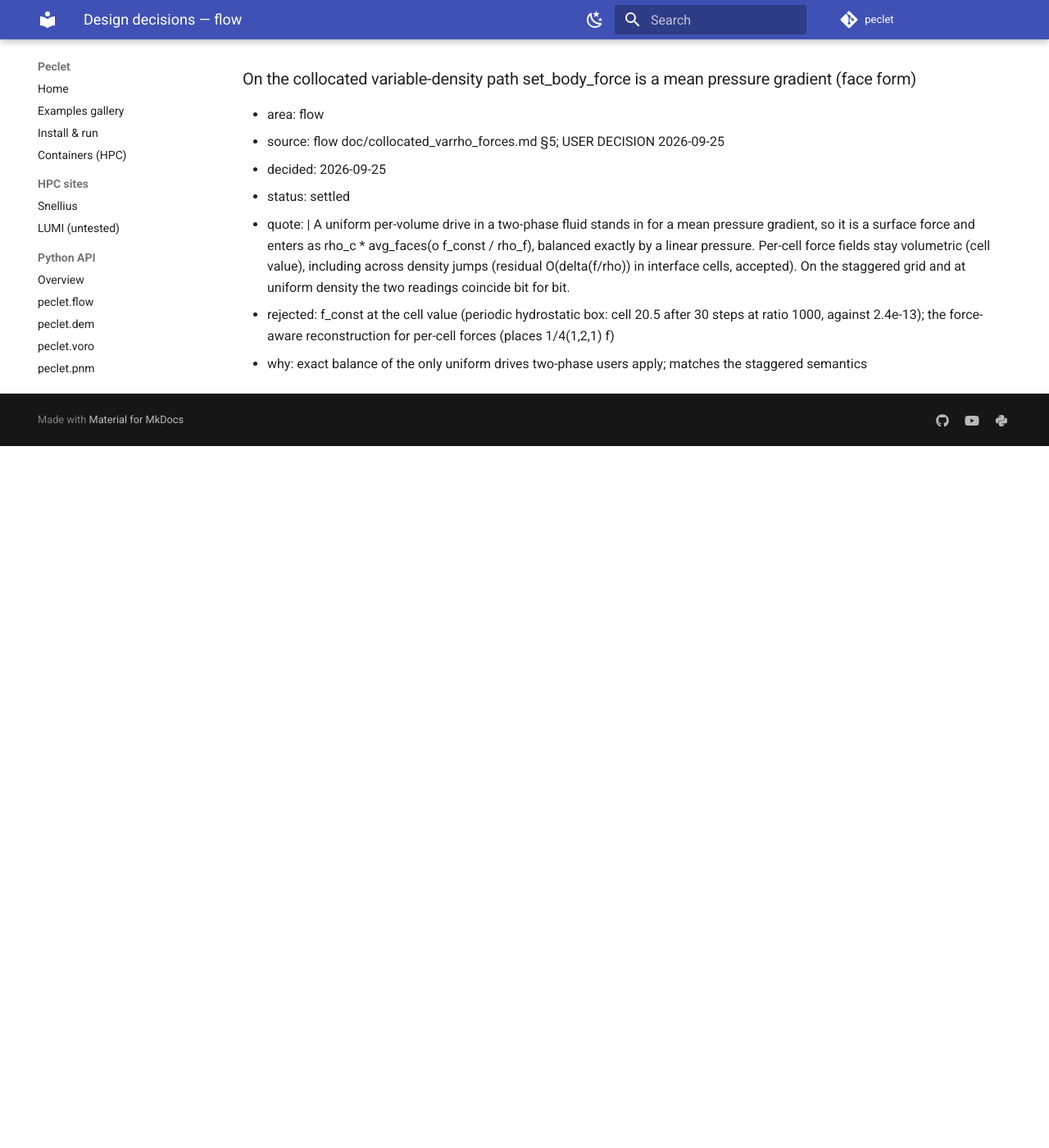
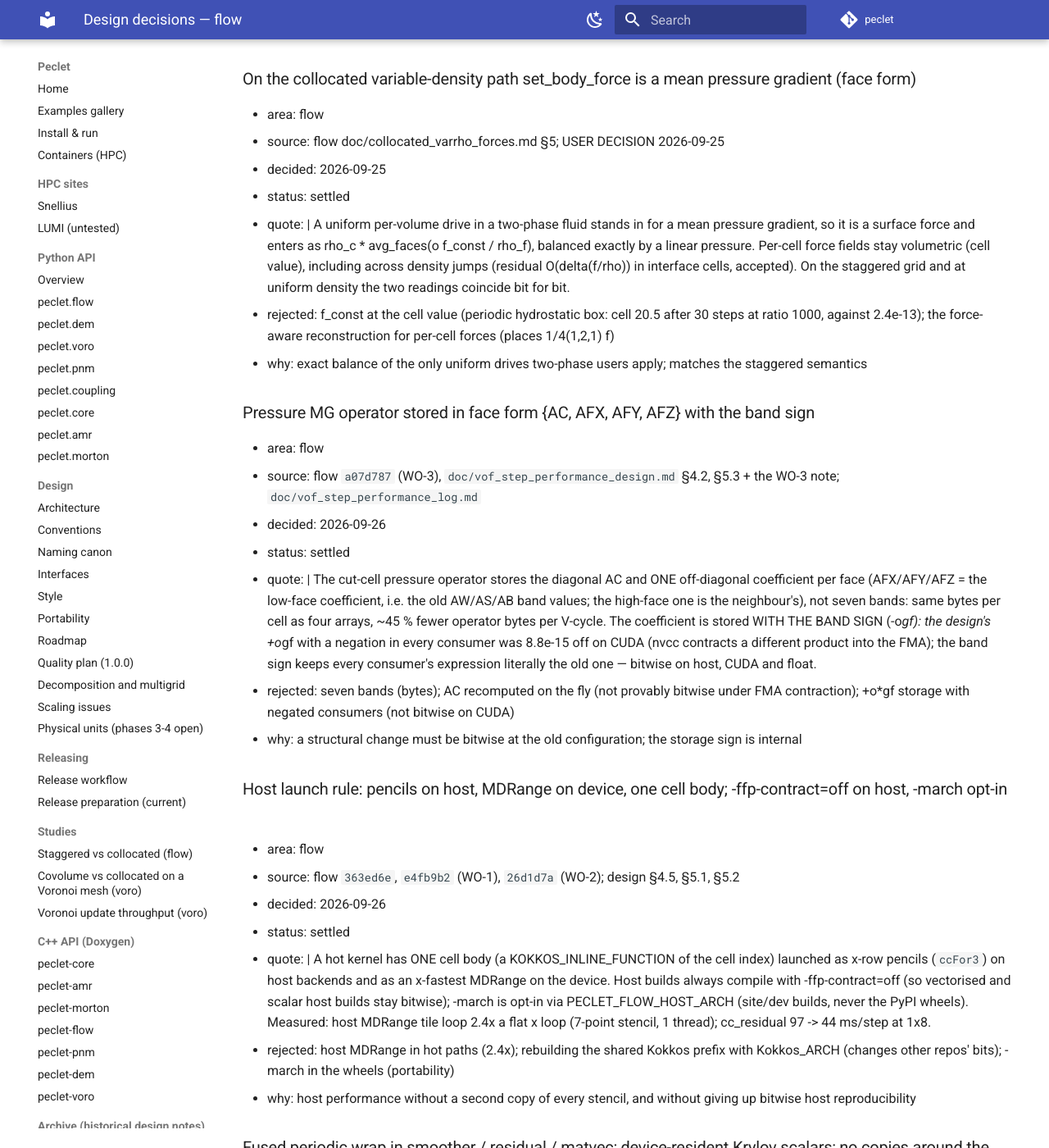
Before and after one commit to computational-chemical-engineering/peclet, an MkDocs documentation site: the page built from docs/decisions/flow.md, in a window 1280 px wide and 1400 px high, scrolled down 92816 px. Shown: the whole window at 82% size. Built offline with MkDocs 1.6.1 and Material for MkDocs 9.7.7, drawn with Linux system fonts in a browser that asks for light colours; comment, search, counter and statistics services are not loaded; before the commit the page ends 93360 px from its top, so only the background shows below that; some of the changed text lies outside the part shown.

Commit message:
flow 035121a: VoF step performance main line WO-0..5 + WO-8 (face-form operator, host launch rule, fused wrap, device Krylov scalars, batched block container; all bitwise) (register); pointer
Co-Authored-By: Claude Opus 5.5 <noreply@anthropic.com>
Claude-Session: https://claude.ai/code/session_01F2E4ewNdhSiAex5T7Y2oJ7

```diff
--- a/docs/decisions/flow.md
+++ b/docs/decisions/flow.md
@@ -3323,3 +3323,68 @@ Do not reverse an entry here without recording a new decision that supersedes it
     ratio 1000, against 2.4e-13); the force-aware reconstruction for per-cell forces (places
     1/4(1,2,1) f)
 - why: exact balance of the only uniform drives two-phase users apply; matches the staggered semantics
+
+### Pressure MG operator stored in face form {AC, AFX, AFY, AFZ} with the band sign
+- area: flow
+- source: flow `a07d787` (WO-3), `doc/vof_step_performance_design.md` §4.2, §5.3 + the WO-3 note; `doc/vof_step_performance_log.md`
+- decided: 2026-09-26
+- status: settled
+- quote: |
+    The cut-cell pressure operator stores the diagonal AC and ONE off-diagonal coefficient per face
+    (AFX/AFY/AFZ = the low-face coefficient, i.e. the old AW/AS/AB band values; the high-face one is
+    the neighbour's), not seven bands: same bytes per cell as four arrays, ~45 % fewer operator bytes
+    per V-cycle. The coefficient is stored WITH THE BAND SIGN (-o*gf): the design's +o*gf with a
+    negation in every consumer was 8.8e-15 off on CUDA (nvcc contracts a different product into
+    the FMA); the band sign keeps every consumer's expression literally the old one — bitwise on
+    host, CUDA and float.
+- rejected: seven bands (bytes); AC recomputed on the fly (not provably bitwise under FMA
+    contraction); +o*gf storage with negated consumers (not bitwise on CUDA)
+- why: a structural change must be bitwise at the old configuration; the storage sign is internal
+
+### Host launch rule: pencils on host, MDRange on device, one cell body; -ffp-contract=off on host, -march opt-in
+- area: flow
+- source: flow `363ed6e`, `e4fb9b2` (WO-1), `26d1d7a` (WO-2); design §4.5, §5.1, §5.2
+- decided: 2026-09-26
+- status: settled
+- quote: |
+    A hot kernel has ONE cell body (a KOKKOS_INLINE_FUNCTION of the cell index) launched as x-row
+    pencils (`ccFor3`) on host backends and as an x-fastest MDRange on the device. Host builds
+    always compile with -ffp-contract=off (so vectorised and scalar host builds stay bitwise);
+    -march is opt-in via PECLET_FLOW_HOST_ARCH (site/dev builds, never the PyPI wheels). Measured:
+    host MDRange tile loop 2.4x a flat x loop (7-point stencil, 1 thread); cc_residual 97 -> 44
+    ms/step at 1x8.
+- rejected: host MDRange in hot paths (2.4x); rebuilding the shared Kokkos prefix with Kokkos_ARCH
+    (changes other repos' bits); -march in the wheels (portability)
+- why: host performance without a second copy of every stencil, and without giving up bitwise host
+    reproducibility
+
+### Fused periodic wrap in smoother / residual / matvec; device-resident Krylov scalars; no copies around the preconditioner
+- area: flow
+- source: flow `afc3a35` (WO-4), `d6ad233` (WO-5a), `e840912` (WO-5b); design §4.3, §4.4, §5.4-§5.6
+- decided: 2026-09-26
+- status: settled
+- quote: |
+    On single-rank, even-dimension MG levels the periodic ghost wrap is folded into the smoother,
+    residual and matvec index arithmetic (mg_pfill3 416 -> 19 launches/step); the single-rank MG-PCG
+    keeps its scalars on the device and reads the host once per iteration (projection host reads
+    15/step at 13 iterations); the preconditioner works in place (device full-field copies 37 -> 11
+    per step). All bitwise (CUDA, host, float; state_hash 12 cases + np2; bubble column 50 steps).
+    The distributed branches, FCG's scalars and BiCGStab's copies are unchanged.
+- rejected: fill-then-sweep with CUDA graph capture; lagged stop checks (not bitwise)
+- why: launch- and sync-bound coarse levels dominated the host projection; each change is inert in
+    bits and removes launches, copies or host round trips
+
+### Block VoF container stages batched: one launch per stage for all markers, block-ordered force gather
+- area: flow
+- source: flow `8cfa6e0`..`f6dd038` (WO-8a-d, `035121a` on main); design §4.6, §5.9
+- decided: 2026-09-26
+- status: settled
+- quote: |
+    The block container runs each stage (advection sweeps, debris/residue pass, box update, curvature
+    cascade, CSF force) as ONE launch over all markers through raw-pointer job tables, with at most
+    three host reads per container step; the per-marker CSF force is gathered into the union field in
+    block order instead of scattered. Bitwise to the per-block path (VofBlockSet::batched = false
+    keeps it verbatim for the A/B ctest) on the state, every marker volume and ledger field, MPI
+    np 1/2/4/8.
+- rejected: per-block CUDA streams; a pooled atlas of all blocks; atomics in the force scatter (order)
+- why: per-block launches and host reads made the container launch- and sync-bound (16 markers)
```
Also changed, not shown: docs/DECISIONS.md (+5 -1 lines).
